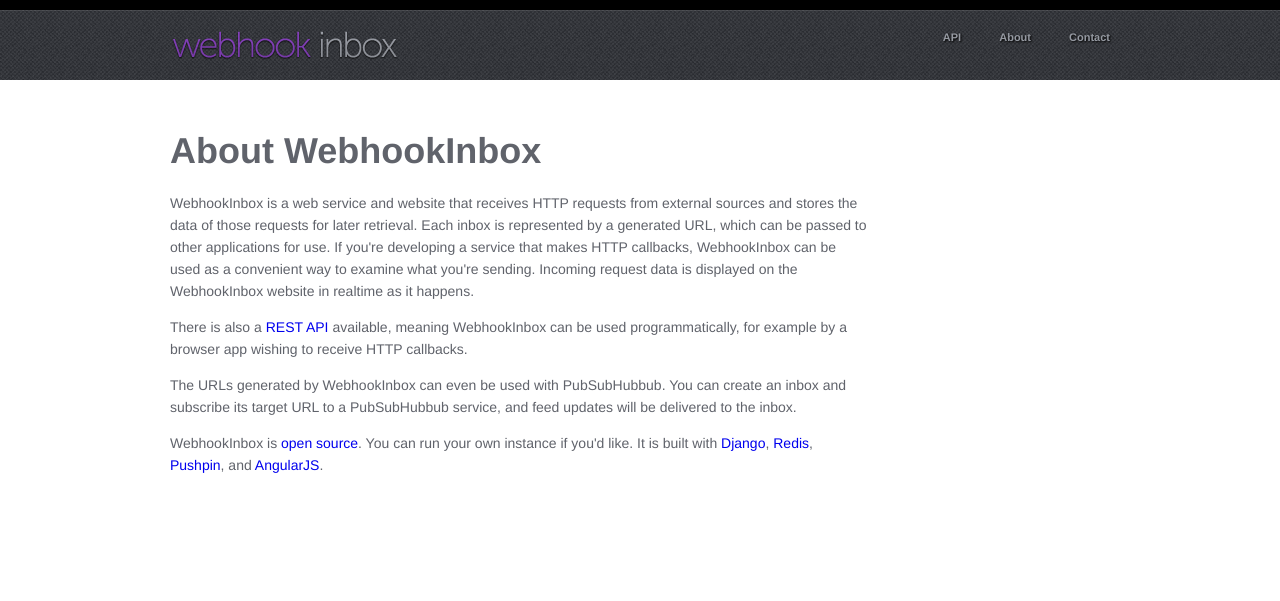
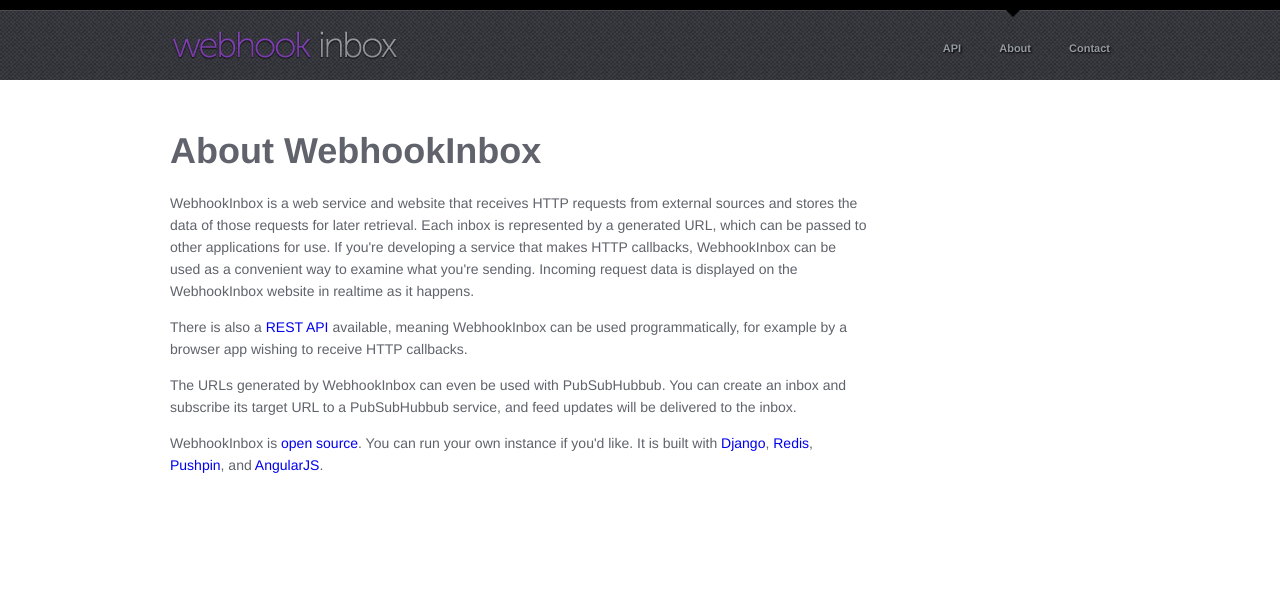
Before and after one commit to fanout/webhookinbox, a Python web app: template website/templates/website/about.html in a window 1280 px wide. Shown: the top 601 px of the page. Run offline with Jinja, Linux system fonts and the light colour scheme; the template is opened without the code that fills it, so the values that code supplies are empty; some libraries are stand-ins or nearby versions.

Commit message:
arrow indication of which page the user is on #3

```diff
--- a/website/static/styles/WebhookInbox.css
+++ b/website/static/styles/WebhookInbox.css
@@ -60,7 +60,29 @@ a img {
     text-align: right;
 }
 
-.header .links > a {
+.header .links ul { list-style: none;}
+.header .links ul li {
+    display: inline-block;
+    position: relative;
+}
+
+.header .links ul li > .arrow{
+    position: absolute;
+    width: 0px;
+    height: 0px;
+    top: -35px;
+    display: none;
+    margin-left: 5px;
+    left: 50%;
+    border-left: 10px solid transparent;
+    border-right: 10px solid transparent;
+    border-top: 10px solid black;
+}
+
+.header .links ul li.active > .arrow{
+    display: inline-block;
+}
+.header .links ul li > a {
     color: #9599a1;
     text-shadow: 1px 1px 2px #000;
     margin-left: 35px;
--- a/website/templates/website/about.html
+++ b/website/templates/website/about.html
@@ -1,5 +1,5 @@
 {% extends "website/l2_base.html" %}
-
+{% block nav_about %}active{% endblock %}
 {% block title_suffix %} - About{% endblock %}
 
 {% block content %}
--- a/website/templates/website/contact.html
+++ b/website/templates/website/contact.html
@@ -1,5 +1,5 @@
 {% extends "website/l2_base.html" %}
-
+{% block nav_contact %}active{% endblock %}
 {% block title_suffix %} - Contact Us{% endblock %}
 
 {% block content %}
--- a/website/templates/website/l2_base.html
+++ b/website/templates/website/l2_base.html
@@ -21,13 +21,17 @@
 {% block header %}
 <div class="header container {% block header_class %}header80 fixed-height{% endblock %}">
     <div class="row">
+        {% block header_log %}
         <div class="logo">
             <a href="/"><img src="/static/images/logo.png" /></a>
         </div>
+        {% endblock %}
         <div class="links">
-            <a href="/docs/api.html">API</a>
-            <a href="/about/">About</a>
-            <a href="/contact/">Contact</a>
+            <ul>
+                <li class="{% block nav_api %}{% endblock %}"><span class="arrow"></span><a href="/docs/api.html">API</a></li>
+                <li class="{% block nav_about %}{% endblock %}"><span class="arrow"></span><a href="/about/">About</a></li>
+                <li class="{% block nav_contact %}{% endblock %}"><span class="arrow"></span><a href="/contact/">Contact</a></li>
+            </ul>
         </div>
     </div>
 </div>
```
Also changed, not shown: website/static/styles/WebhookInboxViewer.css (+23 -1 lines), website/templates/website/home.html (+2 -11 lines), website/templates/website/nav.html (added, +7 -0 lines).
